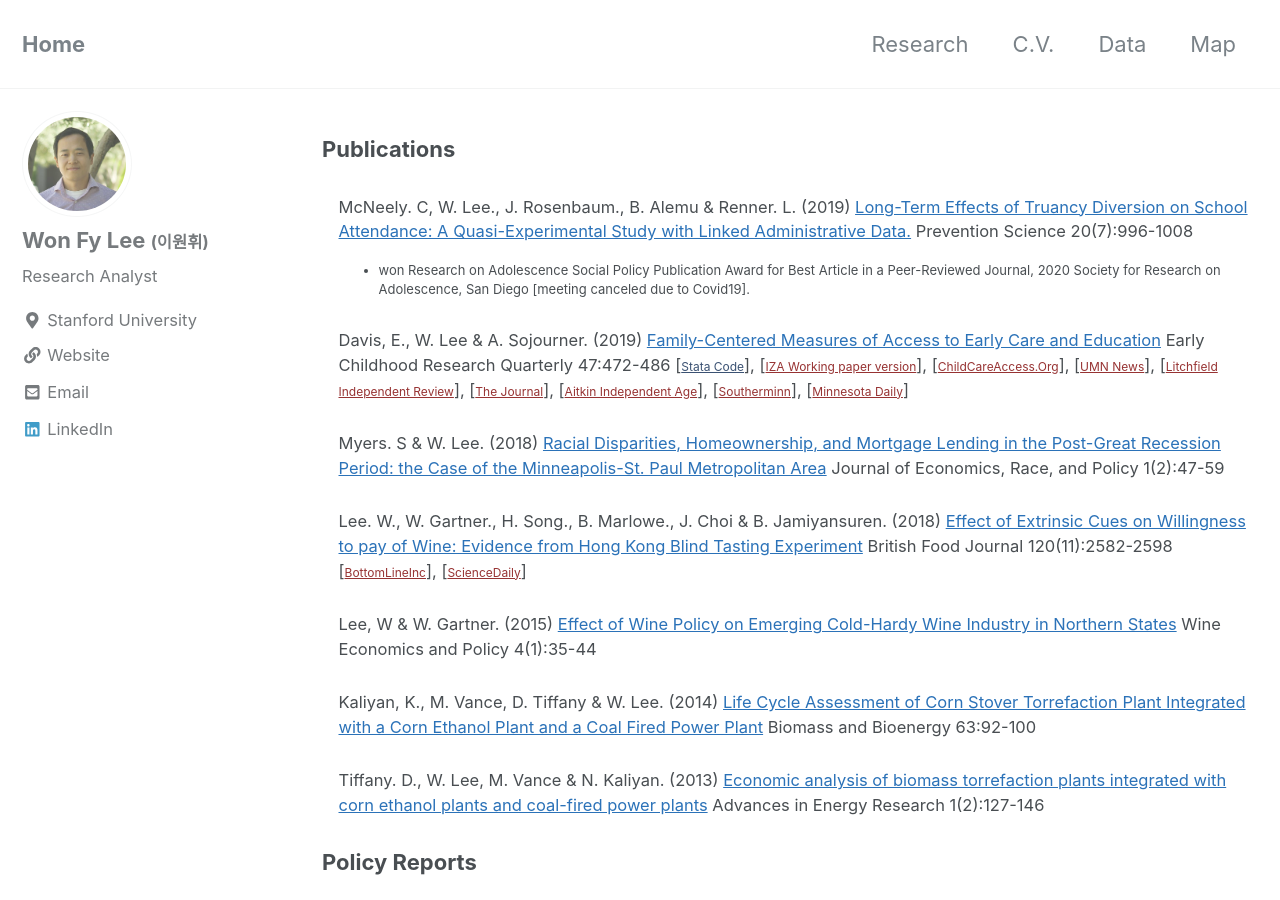
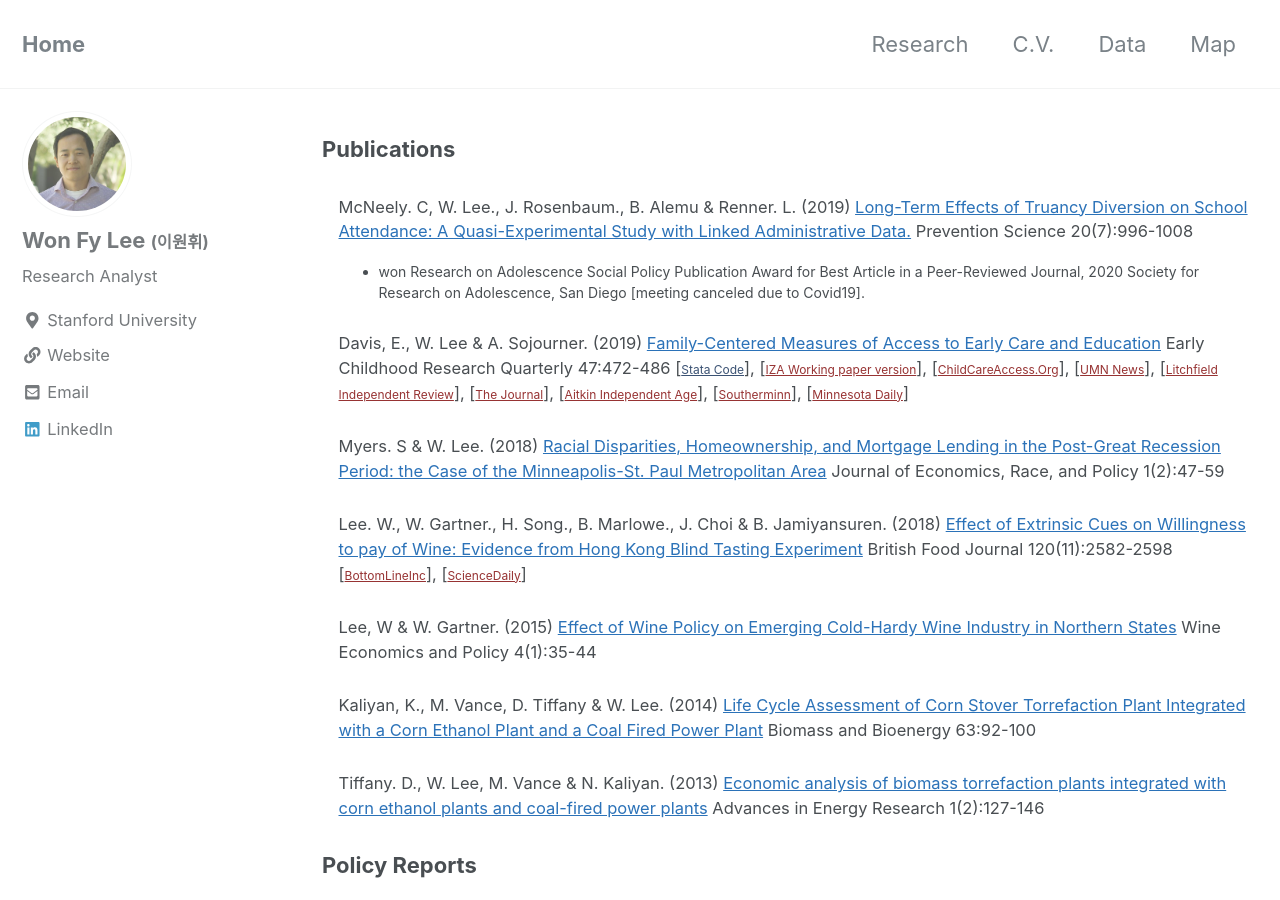
Before and after one commit to leex5089/leex5089.github.io, a Jekyll site: the page built from _pages/Research.md, in a window 1280 px wide and 900 px high. Built offline with Jekyll 4.4.1, drawn with Linux system fonts in a browser that asks for light colours; nearby versions of some CDN libraries.

Commit message:
new files

```diff
--- a/_pages/Research.md
+++ b/_pages/Research.md
@@ -13,7 +13,7 @@ header:
   <p>
   <dd>McNeely. C, W. Lee., J. Rosenbaum., B. Alemu & Renner. L. (2019) <a href="https://link.springer.com/article/10.1007/s11121-019-01027-z" target="_blank" style="color:#2B72B8">Long-Term Effects of Truancy Diversion on School Attendance: A Quasi-Experimental Study with Linked Administrative Data.</a> Prevention Science 20(7):996-1008
   <ul>
-  <li style="font-size:13px"> won Research on Adolescence Social Policy Publication Award for Best Article in a Peer-Reviewed Journal, 2020 Society for Research on Adolescence, San Diego [meeting canceled due to Covid19].</li>
+  <li style="font-size:14px"> won Research on Adolescence Social Policy Publication Award for Best Article in a Peer-Reviewed Journal, 2020 Society for Research on Adolescence, San Diego [meeting canceled due to Covid19].</li>
 </ul>
 </dd>
 
```
